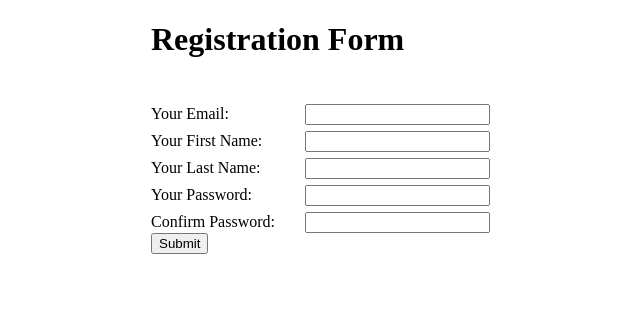
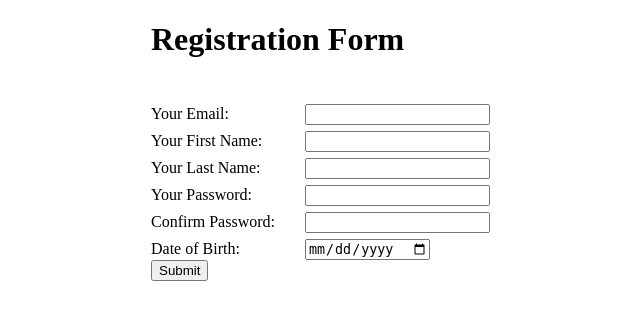
Before and after one commit to c-tham/flask-RegistrationForm, a Flask app: page / in a window 1280 px wide. Shown: the top 320 px of the page, without its empty margins (189-829 px from the left). Run offline with Flask 2, Linux system fonts and the light colour scheme.

Commit message:
add hacker codes

```diff
--- a/server.py
+++ b/server.py
@@ -8,7 +8,10 @@ import re
 EMAIL_REGEX = re.compile(r'^[a-zA-Z0-9.+_-]+@[a-zA-Z0-9._-]+\.[a-zA-Z]+$')
 NAME_REGEX = re.compile(r'^[a-zA-Z]')
 PASSWORD_REGEX = re.compile(r'^[A-Z].*\d|\d.*[A-Z]')
+DOB_REGEX = re.compile(r'19|20[0-9]{2}-[0-9]{2}-[0-9]{2}')
 # A-Z, any char with 0 or more, digit  or  digit, any char with 0 or more, A-Z
+
+from datetime import datetime
 
 @app.route('/')
 def index():
@@ -18,12 +21,15 @@ def index():
 def process():
   print "** Got Post Info **"
   error = False
+  today = str(datetime.now())[:10]
+  print 'today is '+today
   email = request.form['email']
   firstname = request.form['firstname']
   lastname = request.form['lastname']
   password1 = request.form['password1']
   password2 = request.form['password2']
-  print email, firstname, lastname, password1, password2
+  dob = request.form['dob']
+  print '* ',email, firstname, lastname, password1, password2, dob
 #email
   if len(email) < 1:
     flash('** Your Email cannot be empty! **','error_empty')
@@ -69,10 +75,20 @@ def process():
   if password1 != password2:
     flash('** Password and password confirmation should match! **','error_invalid')
     error = True
+#date of birth
+  if len(dob) < 1:
+    flash('** Your date of birth cannot be empty! **','error_hacker')
+    error = True
+  elif not DOB_REGEX.match(dob):
+    flash('** Your date of birth is invalid! **','error_hacker')
+    error = True
+  elif str(dob) > today:
+    flash('** Your date of birth must be from the past! **','error_hacker')
+    error = True
 #others
   if error == False:
     flash('Thanks for submitting your information.','pass')
-    flash(str('('+email+') ('+firstname+') ('+lastname+') ('+password1+')  ('+password2+')'),'pass')
+    flash(str('('+email+') ('+firstname+') ('+lastname+') ('+password1+')  ('+password2+') ('+dob+')'),'pass')
   return redirect('/')
 
 app.run(debug=True)
--- a/static/css/styles.css
+++ b/static/css/styles.css
@@ -35,6 +35,10 @@
     color: darkred;
     margin: 0px;
 }
+.error_hacker {
+    color: purple;
+    margin: 0px;
+}
 .pass {
     color: green;
     margin: 0px;
--- a/templates/index.html
+++ b/templates/index.html
@@ -65,6 +65,14 @@
                     </div>
                 </div>
                 <div class="row">
+                    <div class="col-left">
+                        Date of Birth:
+                    </div>
+                    <div class="col-right">
+                        <input type='date' name='dob'>
+                    </div>
+                </div>
+                <div class="row">
                     <input type="submit" value="Submit">
                 </div>
             </form>
```
